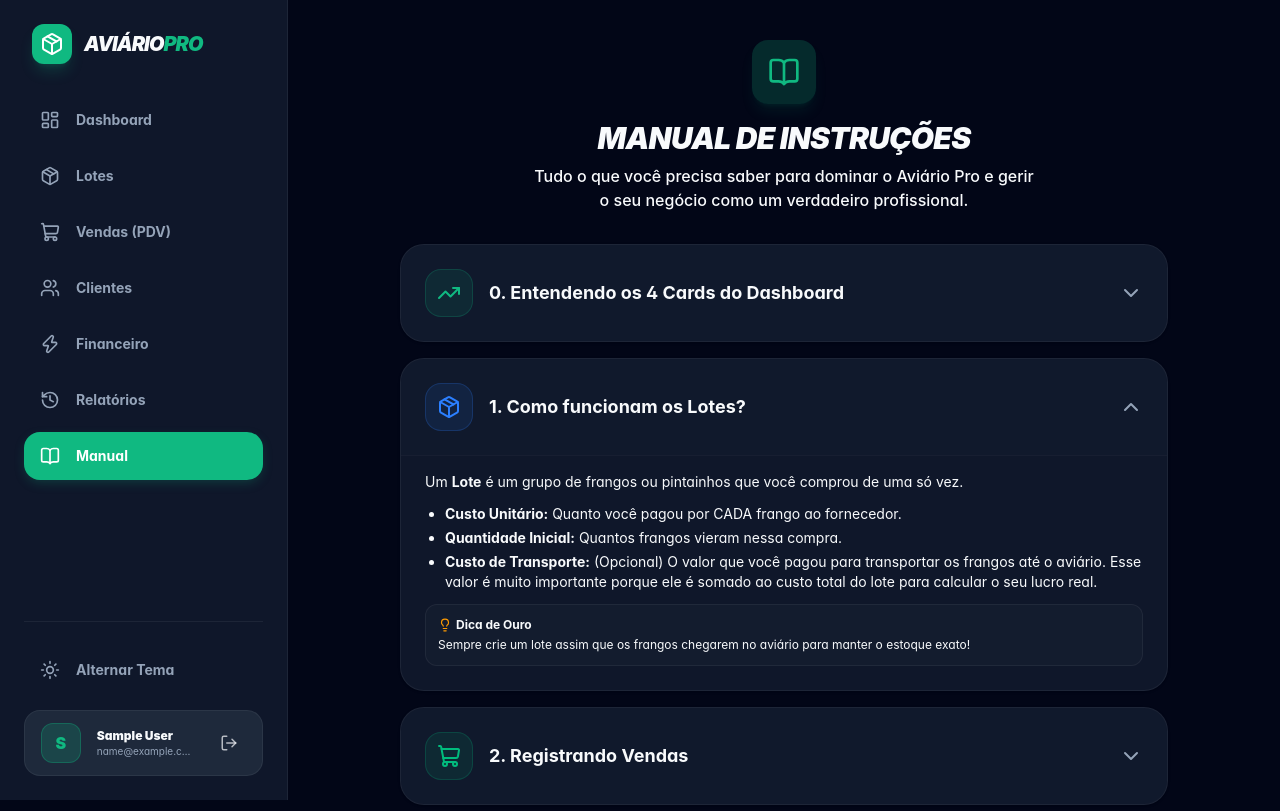
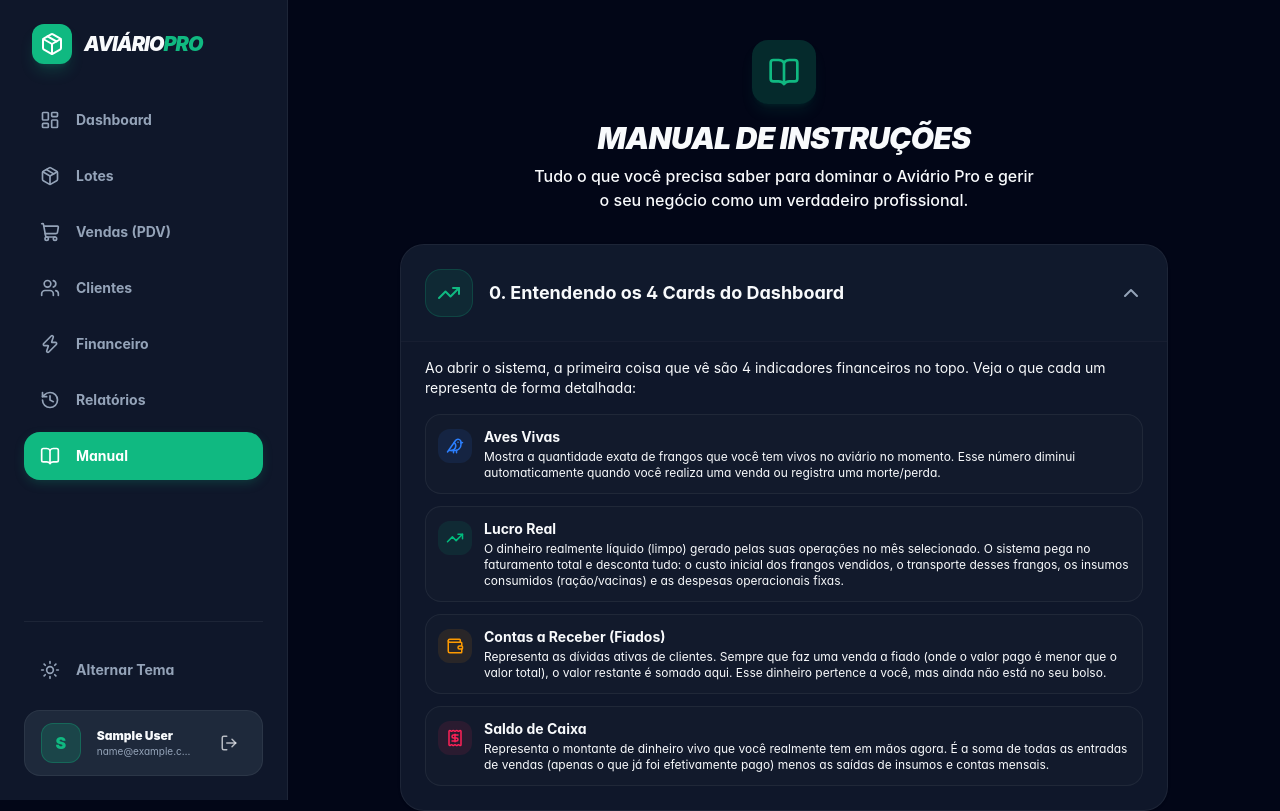
Before and after one commit to victorlanga348/Aviarios, a React (Vite) app in the folder frontend/: page /guide in a window 1280 px wide. Shown: the top 811 px of the page. Built offline with nearby package versions, Linux system fonts and the light colour scheme; no server answers; sample sign-in values are in the browser's storage.

Commit message:
feat: make dashboard section the default expanded item in guide

```diff
--- a/frontend/src/pages/Guide.tsx
+++ b/frontend/src/pages/Guide.tsx
@@ -147,7 +147,7 @@ const guideSections = [
 ];
 
 export function Guide() {
-  const [openSection, setOpenSection] = useState<string | null>('lotes');
+  const [openSection, setOpenSection] = useState<string | null>('dashboard');
 
   const toggleSection = (id: string) => {
     setOpenSection(openSection === id ? null : id);
```
